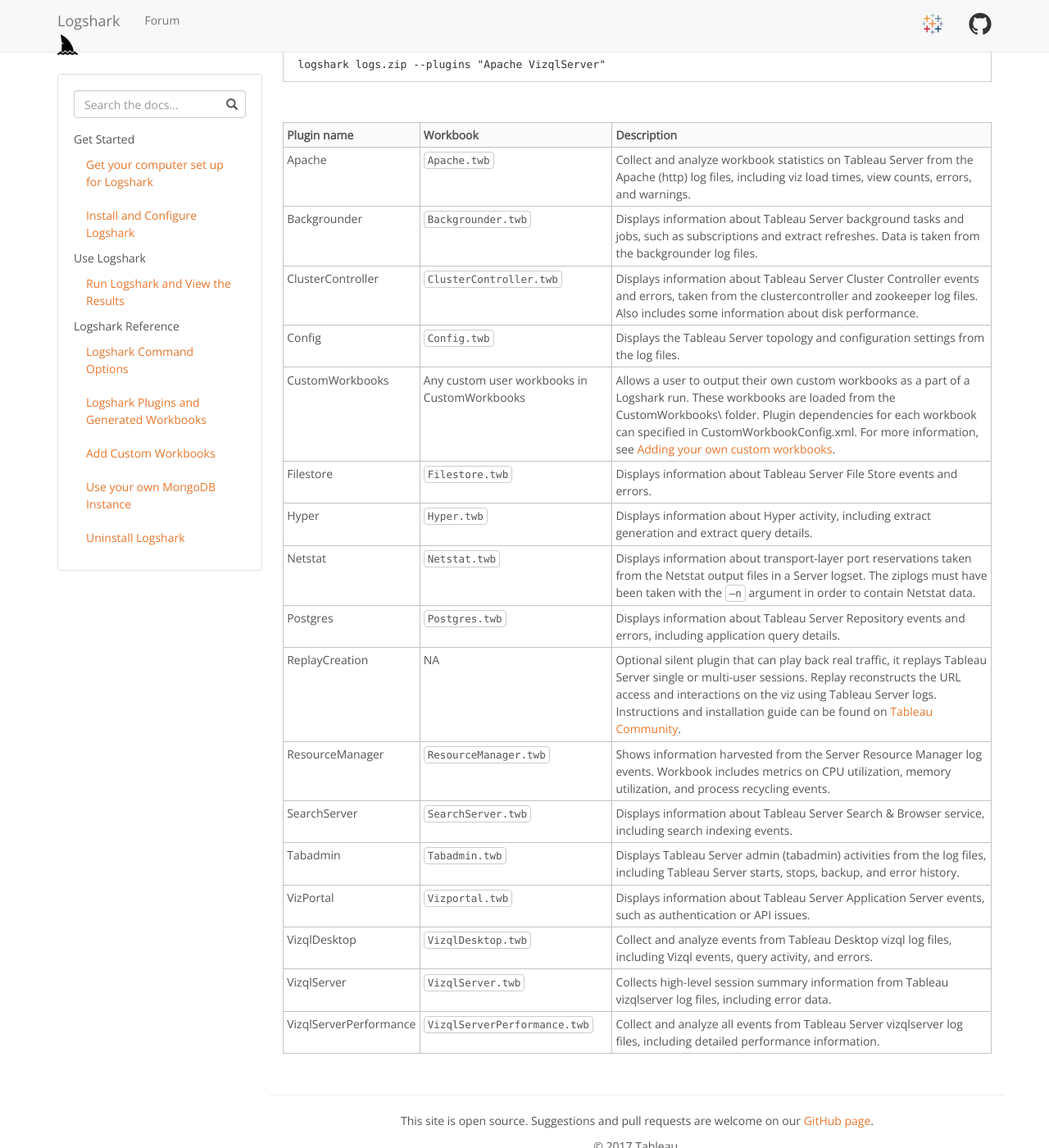
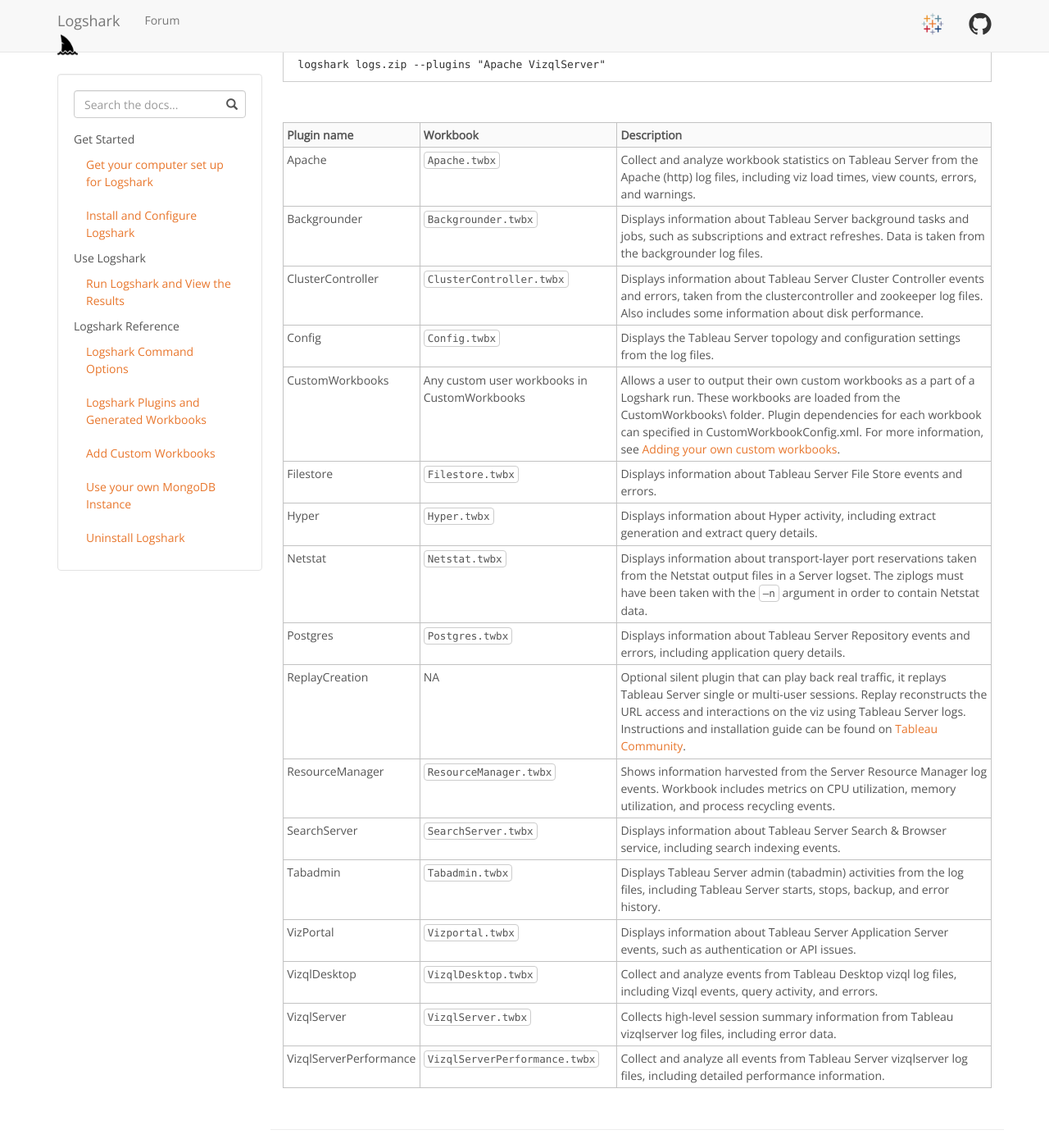
Before and after one commit to tableau/Logshark, a Jekyll site: the page built from docs/docs/logshark_plugins.md, in a window 1280 px wide and 1400 px high, scrolled down 514 px. Shown: the whole window at 82% size. Built offline with Jekyll 4.4.1, drawn with Linux system fonts in a browser that asks for light colours.

Commit message:
Update logshark_plugins.md
Updated workbook extension to twbx

```diff
--- a/docs/docs/logshark_plugins.md
+++ b/docs/docs/logshark_plugins.md
@@ -34,20 +34,20 @@
 
 | Plugin name            | Workbook                                     | Description
 |------------------------|----------------------------------------------|---------------------------------------------------------------------------------------------------------------------------------------------------------------------------------------------------------------------------------------------------------------------------------------------------------------------------------|
-| Apache                 | `Apache.twb`                                   | Collect and analyze workbook statistics on Tableau Server from the Apache (http) log files, including viz load times, view counts, errors, and warnings.                                                                                                                                                                        |
-| Backgrounder           | `Backgrounder.twb`                             | Displays information about Tableau Server background tasks and jobs, such as subscriptions and extract refreshes. Data is taken from the backgrounder log files.                                                                                                                                                                |
-| ClusterController      | `ClusterController.twb`                        | Displays information about Tableau Server Cluster Controller events and errors, taken from the clustercontroller and zookeeper log files. Also includes some information about disk performance.                                                                                                                                  |
-| Config                 | `Config.twb`                                   | Displays the Tableau Server topology and configuration settings from the log files.                                                                                                                                                                                                                                             |
+| Apache                 | `Apache.twbx`                                   | Collect and analyze workbook statistics on Tableau Server from the Apache (http) log files, including viz load times, view counts, errors, and warnings.                                                                                                                                                                        |
+| Backgrounder           | `Backgrounder.twbx`                             | Displays information about Tableau Server background tasks and jobs, such as subscriptions and extract refreshes. Data is taken from the backgrounder log files.                                                                                                                                                                |
+| ClusterController      | `ClusterController.twbx`                        | Displays information about Tableau Server Cluster Controller events and errors, taken from the clustercontroller and zookeeper log files. Also includes some information about disk performance.                                                                                                                                  |
+| Config                 | `Config.twbx`                                   | Displays the Tableau Server topology and configuration settings from the log files.                                                                                                                                                                                                                                             |
 | CustomWorkbooks        | Any custom user workbooks in CustomWorkbooks | Allows a user to output their own custom workbooks as a part of a Logshark run. These workbooks are loaded from the CustomWorkbooks\\ folder. Plugin dependencies for each workbook can specified in CustomWorkbookConfig.xml. For more information, see [Adding your own custom workbooks](logshark_customwbk). |
-| Filestore              | `Filestore.twb`                                | Displays information about Tableau Server File Store events and errors.                                                                                                              |
-| Hyper                | `Hyper.twb`                                  | Displays information about Hyper activity, including extract generation and extract query details.                                                                                           |
-| Netstat                | `Netstat.twb`                                  | Displays information about transport-layer port reservations taken from the Netstat output files in a Server logset. The ziplogs must have been taken with the `–n` argument in order to contain Netstat data.                                                                                                                |
-| Postgres               | `Postgres.twb`                                 | Displays information about Tableau Server Repository events and errors, including application query details.                                                                                                             |
+| Filestore              | `Filestore.twbx`                                | Displays information about Tableau Server File Store events and errors.                                                                                                              |
+| Hyper                | `Hyper.twbx`                                  | Displays information about Hyper activity, including extract generation and extract query details.                                                                                           |
+| Netstat                | `Netstat.twbx`                                  | Displays information about transport-layer port reservations taken from the Netstat output files in a Server logset. The ziplogs must have been taken with the `–n` argument in order to contain Netstat data.                                                                                                                |
+| Postgres               | `Postgres.twbx`                                 | Displays information about Tableau Server Repository events and errors, including application query details.                                                                                                             |
 | ReplayCreation        | NA                          | Optional silent plugin that can play back real traffic, it replays Tableau Server single or multi-user sessions. Replay reconstructs the URL access and interactions on the viz using Tableau Server logs. Instructions and installation guide can be found on [Tableau Community](https://community.tableau.com/docs/DOC-11048).                                                                                                                                                        |
-| ResourceManager        | `ResourceManager.twb`                          | Shows information harvested from the Server Resource Manager log events. Workbook includes metrics on CPU utilization, memory utilization, and process recycling events.                                                                                                                                                        |
-| SearchServer           | `SearchServer.twb`                             | Displays information about Tableau Server Search & Browser service, including search indexing events.                                                                                                              |
-| Tabadmin               | `Tabadmin.twb`                                 | Displays Tableau Server admin (tabadmin) activities from the log files, including Tableau Server starts, stops, backup, and error history.                                                                                                                                                                                      |
-| VizPortal              | `Vizportal.twb`                                | Displays information about Tableau Server Application Server events, such as authentication or API issues.                                                                                                              |
-| VizqlDesktop           | `VizqlDesktop.twb`                             | Collect and analyze events from Tableau Desktop vizql log files, including Vizql events, query activity, and errors.                                                                                                                                                                                                            |
-| VizqlServer            | `VizqlServer.twb`                              | Collects high-level session summary information from Tableau vizqlserver log files, including error data.                                                                                                                                                                                                                       |
-| VizqlServerPerformance | `VizqlServerPerformance.twb`                   | Collect and analyze all events from Tableau Server vizqlserver log files, including detailed performance information.                                                                                                                                                                                                           |
+| ResourceManager        | `ResourceManager.twbx`                          | Shows information harvested from the Server Resource Manager log events. Workbook includes metrics on CPU utilization, memory utilization, and process recycling events.                                                                                                                                                        |
+| SearchServer           | `SearchServer.twbx`                             | Displays information about Tableau Server Search & Browser service, including search indexing events.                                                                                                              |
+| Tabadmin               | `Tabadmin.twbx`                                 | Displays Tableau Server admin (tabadmin) activities from the log files, including Tableau Server starts, stops, backup, and error history.                                                                                                                                                                                      |
+| VizPortal              | `Vizportal.twbx`                                | Displays information about Tableau Server Application Server events, such as authentication or API issues.                                                                                                              |
+| VizqlDesktop           | `VizqlDesktop.twbx`                             | Collect and analyze events from Tableau Desktop vizql log files, including Vizql events, query activity, and errors.                                                                                                                                                                                                            |
+| VizqlServer            | `VizqlServer.twbx`                              | Collects high-level session summary information from Tableau vizqlserver log files, including error data.                                                                                                                                                                                                                       |
+| VizqlServerPerformance | `VizqlServerPerformance.twbx`                   | Collect and analyze all events from Tableau Server vizqlserver log files, including detailed performance information.                                                                                                                                                                                                           |
```
